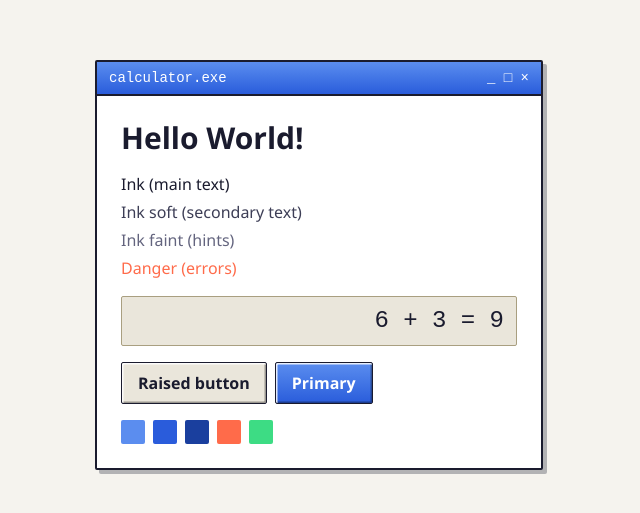
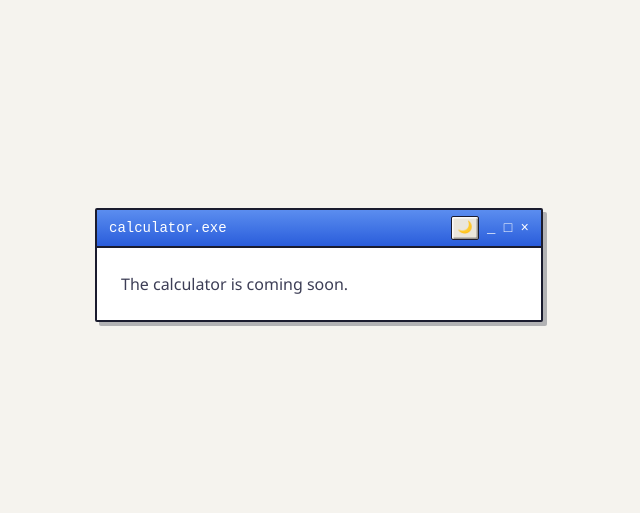
Before and after one commit to tamagochi-descompuesto1/simple-calculator, a React (Vite) app in the folder frontend/: page / in a window 1280 px wide. Shown: the part 135-648 px from the top of the page, without its empty margins (321-961 px from the left). Built offline with nearby package versions, Linux system fonts and the light colour scheme.

Commit message:
feat(frontend): show the themed window in App

```diff
--- a/frontend/src/App.tsx
+++ b/frontend/src/App.tsx
@@ -1,45 +1,18 @@
-// Temporary theme preview, replaced by the real calculator layout later.
+import { ThemeToggle } from './components/ThemeToggle'
+import { Window } from './components/Window'
+import { useTheme } from './hooks/useTheme'
+
 function App() {
+  const { theme, toggleTheme } = useTheme()
+
   return (
-    <main className="flex min-h-screen items-center justify-center p-4 font-head">
-      <div className="w-full max-w-md rounded-lg border-2 border-line-strong bg-paper shadow-window">
-        <div className="flex items-center justify-between border-b-2 border-line-strong bg-linear-to-b from-brand-light to-brand px-3 py-1.5 font-mono text-sm text-white">
-          <span>calculator.exe</span>
-          <span aria-hidden="true">_ □ ×</span>
-        </div>
-
-        <div className="space-y-4 p-6">
-          <h1 className="text-3xl font-bold text-ink">Hello World!</h1>
-
-          <div className="space-y-1">
-            <p className="text-ink">Ink (main text)</p>
-            <p className="text-ink-soft">Ink soft (secondary text)</p>
-            <p className="text-ink-faint">Ink faint (hints)</p>
-            <p className="text-danger">Danger (errors)</p>
-          </div>
-
-          <div className="rounded-sm border border-line bg-cream-dim px-3 py-2 text-right font-mono text-2xl text-ink">
-            6 + 3 = 9
-          </div>
-
-          <div className="flex gap-2">
-            <button className="rounded-sm border border-line-strong bg-cream-dim px-4 py-2 font-semibold text-ink shadow-bevel-raised active:shadow-bevel-sunken">
-              Raised button
-            </button>
-            <button className="rounded-sm border border-line-strong bg-linear-to-b from-brand-light to-brand px-4 py-2 font-semibold text-white shadow-bevel-raised active:shadow-bevel-sunken">
-              Primary
-            </button>
-          </div>
-
-          <div className="flex gap-2" aria-hidden="true">
-            <span className="h-6 w-6 rounded-sm bg-brand-light" />
-            <span className="h-6 w-6 rounded-sm bg-brand" />
-            <span className="h-6 w-6 rounded-sm bg-brand-dark" />
-            <span className="h-6 w-6 rounded-sm bg-danger" />
-            <span className="h-6 w-6 rounded-sm bg-success" />
-          </div>
-        </div>
-      </div>
+    <main className="flex min-h-screen items-center justify-center p-4">
+      <Window
+        title="calculator.exe"
+        actions={<ThemeToggle theme={theme} onToggle={toggleTheme} />}
+      >
+        <p className="text-ink-soft">The calculator is coming soon.</p>
+      </Window>
     </main>
   )
 }
```
Also changed, not shown: 1 other file (tests, documents, lock files or other folders).
